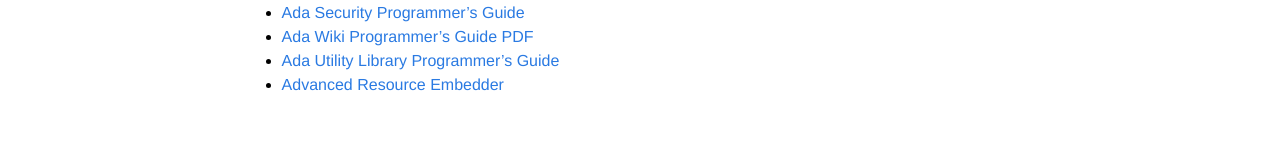
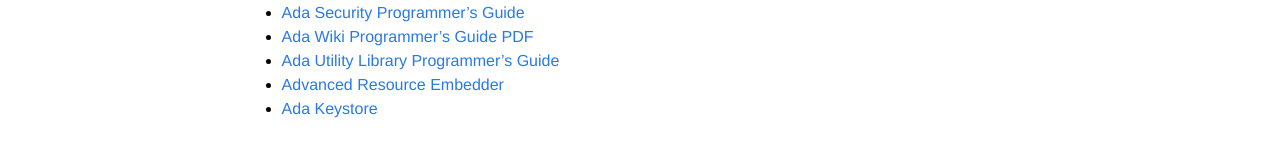
Before and after one commit to quornings/quornings.github.io, a Jekyll site: the page built from manuals.md, in a window 1280 px wide. Shown: the part 437-594 px from the top of the page. Built offline with Jekyll 4.4.1, drawn with Linux system fonts in a browser that asks for light colours.

Commit message:
Add Ada Keystore docu to manuals

```diff
--- a/manuals.md
+++ b/manuals.md
@@ -19,3 +19,4 @@ permalink: /manuals/
 - [Ada Wiki Programmer's Guide](https://ada-wiki.readthedocs.io/en/latest/) [PDF](https://github.com/stcarrez/ada-wiki/blob/master/docs/wiki-book.pdf)
 - [Ada Utility Library Programmer's Guide](https://ada-util.readthedocs.io/en/latest/)
 - [Advanced Resource Embedder](https://resource-embedder.readthedocs.io/en/latest/)
+- [Ada Keystore](https://ada-keystore.readthedocs.io/en/latest/)
```
